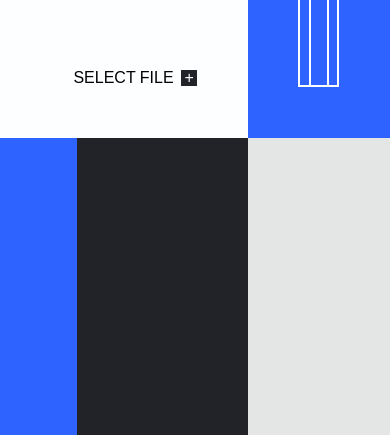
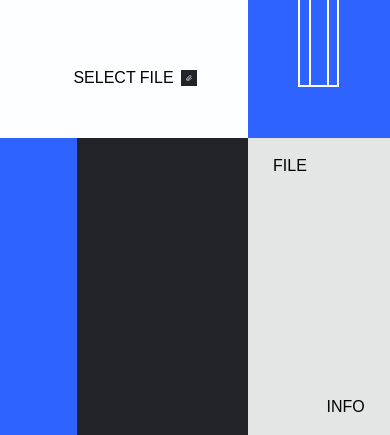
Before and after one commit to ekuiux/ConvertLottieToVideo, a React (Create React App) app in the folder client-react/: page / in a window 390 px wide. Shown: the part 409-844 px from the top of the page. Built offline with nearby package versions, Linux system fonts and the light colour scheme; a web font is replaced by a local one.

Commit message:
Добавлены SVG иконки для загрузки и конвертации, улучшено отображение FPS и длительности, обновлены стили для адаптивности

```diff
--- a/client-react/src/components/UploadLottieLayout.js
+++ b/client-react/src/components/UploadLottieLayout.js
@@ -40,6 +40,18 @@ function UploadLottieLayout({
     setFps(value);
   };
 
+  const uploadIcon = (
+    <svg width="40%" height="40%" viewBox="0 0 32 32" fill="none" xmlns="http://www.w3.org/2000/svg">
+      <path d="M28.5844 15.5499L16.3311 27.8033C14.83 29.3045 12.794 30.1478 10.6711 30.1478C8.54822 30.1478 6.51226 29.3045 5.01114 27.8033C3.51001 26.3022 2.66669 24.2662 2.66669 22.1433C2.66669 20.0203 3.51001 17.9845 5.01114 16.4833L17.2644 4.22995C18.2652 3.22921 19.6226 2.66699 21.0378 2.66699C22.4531 2.66699 23.8104 3.22921 24.8111 4.22995C25.8119 5.23071 26.3742 6.58802 26.3742 8.00329C26.3742 9.41857 25.8119 10.7759 24.8111 11.7766L12.5445 24.0299C12.0441 24.5303 11.3654 24.8114 10.6578 24.8114C9.95017 24.8114 9.27151 24.5303 8.77114 24.0299C8.27077 23.5295 7.98965 22.851 7.98965 22.1433C7.98965 21.4357 8.27077 20.757 8.77114 20.2566L20.0911 8.94995" stroke="currentColor" strokeWidth="3" strokeLinejoin="round"/>
+    </svg>
+  );
+
+  const convertIcon = (
+    <svg width="40%" height="40%" viewBox="0 0 32 32" fill="none" xmlns="http://www.w3.org/2000/svg">
+      <path fill-rule="evenodd" clip-rule="evenodd" d="M23.319 17.9997L1.83356 17.9997L1.83356 13.9997L23.319 13.9997L12.3129 3.05446L15.1335 0.21821L29.5767 14.5816C29.9542 14.957 30.1664 15.4674 30.1664 15.9997C30.1664 16.5321 29.9542 17.0425 29.5767 17.4179L15.1335 31.7812L12.3129 28.945L23.319 17.9997Z" fill="currentColor"/>
+    </svg>
+  );
+
   return (
     <div className="container">
       <div className="grid-container" style={{ height: "64.8%" }}>
@@ -66,7 +78,7 @@ function UploadLottieLayout({
                 style={{ width: selectedFileName !== "Select File" ? "100%" : "auto" }} // Добавлено условие для установки ширины
               >
                 <span className="text">{selectedFileName}</span> {/* Добавлено обертывание текста в span */}
-                <div className="icon">+</div>
+                <div className="icon">{uploadIcon}</div> {/* Заменено на SVG иконку */}
               </button>
               {file && !loading && !isVideoReady && (
                 <div className="fps-selector">
@@ -104,8 +116,8 @@ function UploadLottieLayout({
               )}
               {file && !loading && !isVideoReady && (
                 <button className="convert-button" onClick={handleUpload}>
-                  Convert
-                  <div className="icon">+</div>
+                  <span className="text">Convert</span> {/* Добавлено обертывание текста в span */}
+                  <div className="icon">{convertIcon}</div> {/* Заменено на SVG иконку */}
                 </button>
               )}
             </div>
@@ -152,10 +164,16 @@ function UploadLottieLayout({
         <div className="grid-item" style={{ width: "43.8%" }}>
           <div className="box box-dark"></div>
         </div>
-        <div className="grid-item" style={{ width: "36.5%", padding: 0 }}>
-          <div className="box box-light" style={{ padding: 0 }}>
+        <div className="grid-item" style={{ width: "36.5%"}}>
+          <div className="box box-light">
             {file && !showVideo && (
-              <p style={{ padding: "3vh" }}>FPS {lottieFps}, Duration {lottieDuration} S</p>
+              <>
+                <div className="fps-text">FPS</div>
+                <div className="fps-value">{lottieFps}</div>
+                <div className="decorative-line"></div> {/* Добавлено для декоративного элемента */}
+                <div className="duration-value">{lottieDuration}S</div>
+                <div className="duration-text">Duration</div>
+              </>
             )}
             {showVideo && videoUrl && (
               <button
@@ -171,12 +189,13 @@ function UploadLottieLayout({
                 Download (FPS: {videoRenderFps}, {videoSize})
               </button>
             )}
+            {!file && (
+              <>
+                <div className="file-text">FILE</div> {/* Обновлено для использования класса */}
+                <div className="info-text">INFO</div> {/* Обновлено для использования класса */}
+              </>
+            )}
           </div>
-        </div>
-      </div>
-      <div className="snackbar">
-        <div className="alert">
-          {snackbarMessage}
         </div>
       </div>
     </div>
--- a/client-react/src/styles/UploadLottieLayout.css
+++ b/client-react/src/styles/UploadLottieLayout.css
@@ -33,6 +33,10 @@ body {
   padding: 0;
   margin: 0;
   font-family: var(--font-family);
+}
+
+.grid-container:nth-of-type(2) .box {
+  padding: 3vh; /* Изменено для установки паддинга 3vh */
 }
 
 .grid-item {
@@ -377,3 +381,67 @@ h1 .to {
 h1 .video {
   font-weight: 700;
 }
+
+.file-text {
+  position: absolute;
+  top: calc(3vh - 2%); /* Учитывает паддинг родительского блока */
+  left: 3vh;
+  font-size: var(--font-size-responsive); /* Заменено на переменную */
+  font-weight: 100;
+}
+
+.info-text {
+  position: absolute;
+  bottom: calc(3vh - 2%);
+  right: 3vh;
+  font-size: var(--font-size-responsive); /* Заменено на переменную */
+  font-weight: 100;
+}
+
+.fps-text {
+  position: absolute;
+  top: calc(3vh - 2%);
+  left: 3vh;
+  font-size: 5vh;
+  font-weight: 100;
+  line-height: 1;
+  text-transform: uppercase;
+}
+
+.fps-value {
+  position: absolute;
+  top: calc(6vh - 4%);
+  left: 3vh;
+  font-size: 12vh;
+  font-weight: 400;
+  text-transform: uppercase;
+}
+
+.duration-text {
+  position: absolute;
+  bottom: calc(3vh - 2%);
+  right: 3vh;
+  font-size: 5vh;
+  font-weight: 100;
+  line-height: 1;
+  text-transform: uppercase;
+}
+
+.duration-value {
+  position: absolute;
+  bottom: calc(6vh - 2%);
+  right: 3vh;
+  font-size: 12vh;
+  font-weight: 400;
+  text-transform: uppercase;
+}
+
+.decorative-line {
+  position: absolute;
+  top: 50%;
+  left: 50%;
+  width: 24vh;
+  height: 0.4vh;
+  background-color: var(--color-dark);
+  transform: translate(-50%, -50%) rotate(-45deg); /* Обновлено для центрирования */
+}
```
Also changed, not shown: 1 other file (tests, documents, lock files or other folders).
